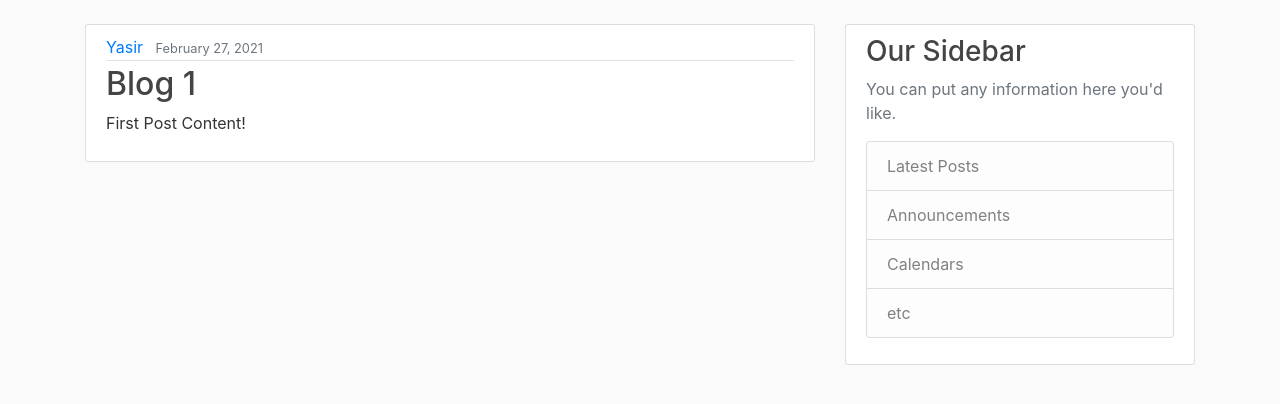
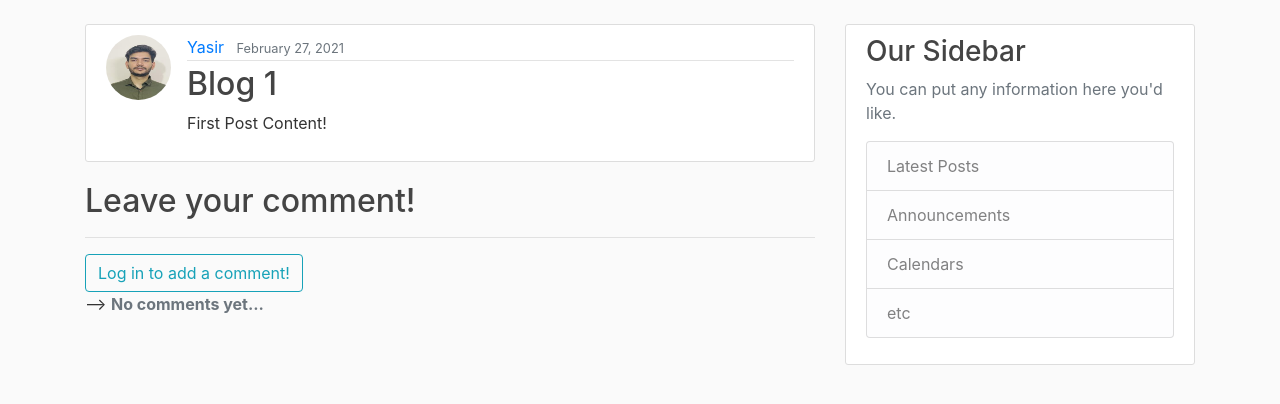
Before and after one commit to Yasir323/django-blog, a Django app: page /post/1/ in a window 1280 px wide. Shown: the part 56-460 px from the top of the page. Run offline with Django 3.2, Linux system fonts and the light colour scheme; data comes from the database, SQL or seed files in the repository; both versions use the stored data as it was after the commit; some libraries are stand-ins or nearby versions.

Commit message:
Comment Section Added

```diff
--- a/django_blog/blog/admin.py
+++ b/django_blog/blog/admin.py
@@ -1,5 +1,6 @@
 from django.contrib import admin
-from .models import Post
+from .models import Post, Comment
 
 # Register your models here.
 admin.site.register(Post)
+admin.site.register(Comment)
--- a/django_blog/blog/models.py
+++ b/django_blog/blog/models.py
@@ -23,3 +23,13 @@
 
     def get_absolute_url(self):
         return reverse('post-detail', kwargs={'pk': self.pk})
+
+
+class Comment(models.Model):
+    post = models.ForeignKey(Post, related_name='comments', on_delete=models.CASCADE)
+    name = models.ForeignKey(User, on_delete=models.CASCADE)
+    comment = models.TextField()
+    date_added = models.DateTimeField(auto_now_add=True)
+
+    def __str__(self):
+        return str(self.name) + ', ' + self.post.title[:40]
--- a/django_blog/blog/templates/blog/post_detail.html
+++ b/django_blog/blog/templates/blog/post_detail.html
@@ -1,8 +1,9 @@
 {% extends 'blog/base.html' %}
+{% load crispy_forms_tags %}
 
 {% block content %}
     <article class="media content-section">
-        <!-- <img class="rounded-circle article-img" src="{{ object.post.author.profile.image.url }}"> -->
+        <img class="rounded-circle article-img" src="{{ object.author.profile.image.url }}">
         <div class="media-body">
             <div class="article-metadata">
                 <a class="mr-2" href="{% url 'user-posts' object.author.username %}">{{ object.author }}</a>
@@ -18,4 +19,45 @@
             <p class="article-content">{{ object.content|safe }}</p>
         </div>
     </article>
+
+    <!-- COMMENTS  -->
+    <h2>Leave your comment!</h2><hr>
+    <div id="comments_section">
+
+        {% if user.is_authenticated %}
+        <form method="POST">
+            {% csrf_token %}
+            <div class="form-group">
+                {{ comment_form|crispy }}
+                <button class="btn btn-info" type="submit">Add comment <i class="fas fa-comments"></i></button>
+            </div>
+        </form>
+        <!-- {% else %}
+        <a class="btn btn-outline-info" href="{% url 'login' %}?next={{request.path}}">Log in to add a comment!</a><br> -->
+        {% endif %}
+
+        {% if comments %}
+        <!-- <strong class="text-secondary">{{ object.number_of_comments }} Comment{{ object.number_of_comments|pluralize
+            }}</strong>
+        <hr> -->
+        <ul>
+            {% for comment in comments %}
+            <li>
+                <div>
+                    <span>
+                        <strong class="text-info"><a href="{% url 'user-posts' comment.name %}">{{ comment.name }}</a></strong>
+                        <small class="text-muted">{{ comment.date_added }}</small>
+                    </span>
+                    <p>
+                        {{ comment.comment|safe }}
+                    </p>
+                </div>
+            </li>
+            {% endfor %}
+        </ul>
+        {% else %}
+        <strong class="text-secondary">No comments yet...</strong>
+        {% endif %}
+
+    </div>
 {% endblock %}
--- a/django_blog/blog/urls.py
+++ b/django_blog/blog/urls.py
@@ -5,7 +5,8 @@
     PostCreateView,
     PostUpdateView,
     PostDeleteView,
-    UserPostListView
+    UserPostListView,
+    # AddCommentView
 )
 from . import views
 
--- a/django_blog/blog/views.py
+++ b/django_blog/blog/views.py
@@ -1,7 +1,8 @@
 from django.shortcuts import render, get_object_or_404
-from .models import Post
+from .models import Post, Comment
 from django.contrib.auth.mixins import LoginRequiredMixin, UserPassesTestMixin
 from django.contrib.auth.models import User
+from .forms import NewCommentForm
 from django.views.generic import (
     ListView,
     DetailView,
@@ -50,6 +51,23 @@
     # So let's create a template with the naming conventions
     # It will be blog/post_detail.html
 
+    def get_context_data(self, **kwargs):
+        data = super().get_context_data(**kwargs)
+
+        comments_connected = Comment.objects.filter(
+            post=self.get_object()).order_by('-date_added')
+        data['comments'] = comments_connected
+        if self.request.user.is_authenticated:
+            data['comment_form'] = NewCommentForm(instance=self.request.user)
+
+        return data
+
+    def post(self, request, *args, **kwargs):
+        new_comment = Comment(comment=request.POST.get('comment'),
+                                  name=self.request.user,
+                                  post=self.get_object())
+        new_comment.save()
+        return self.get(self, request, *args, **kwargs)
 
 class PostCreateView(LoginRequiredMixin, CreateView):
     model = Post
```
Also changed, not shown: django_blog/blog/forms.py (added, +9 -0 lines), django_blog/blog/migrations/0005_comment.py (added), django_blog/blog/migrations/0006_auto_20210309_1719.py (added), django_blog/db.sqlite3, django_blog/media/profile_pics/IMG_20181021_194611.jpg (added), django_blog/media/profile_pics/IMG_9177.jpg (added), django_blog/media/profile_pics/IMG_9177_x08w0B3.jpg (added), django_blog/media/profile_pics/WIN_20210309_13_16_03_Pro.jpg (added).
